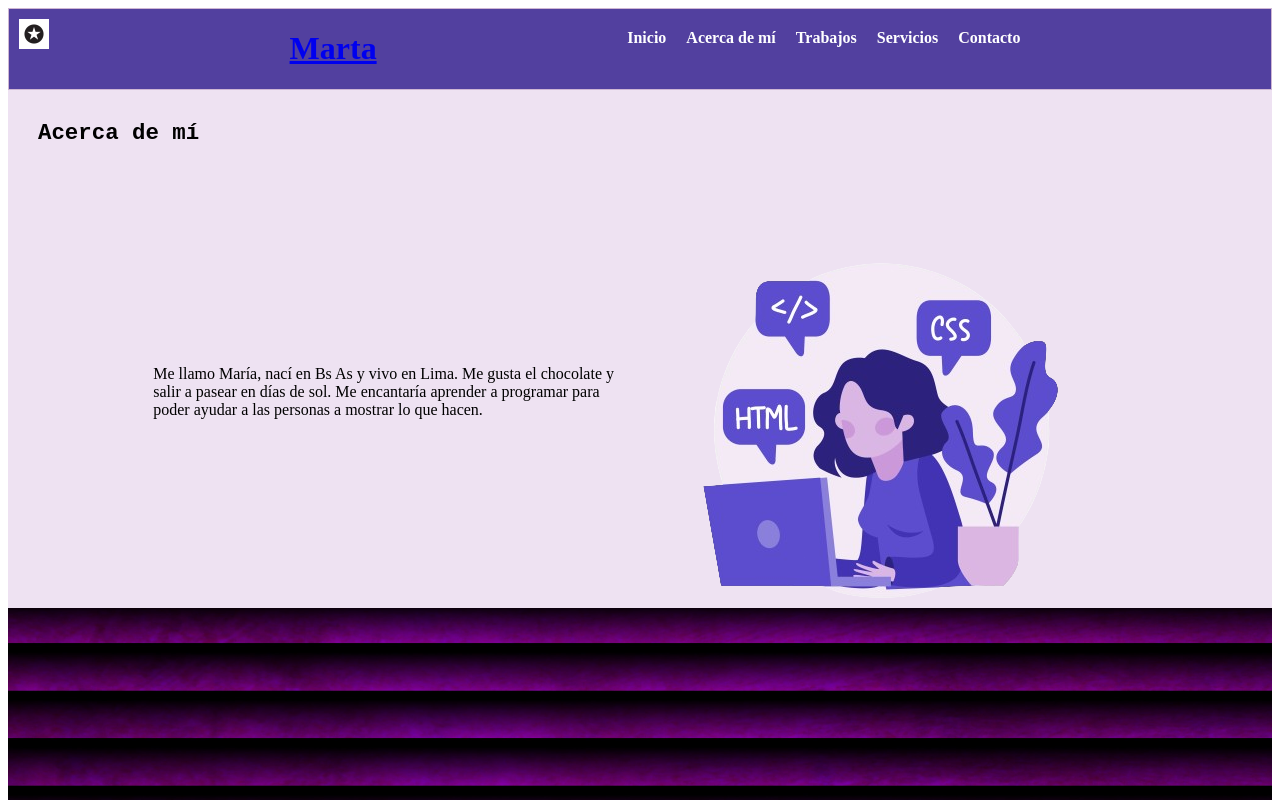
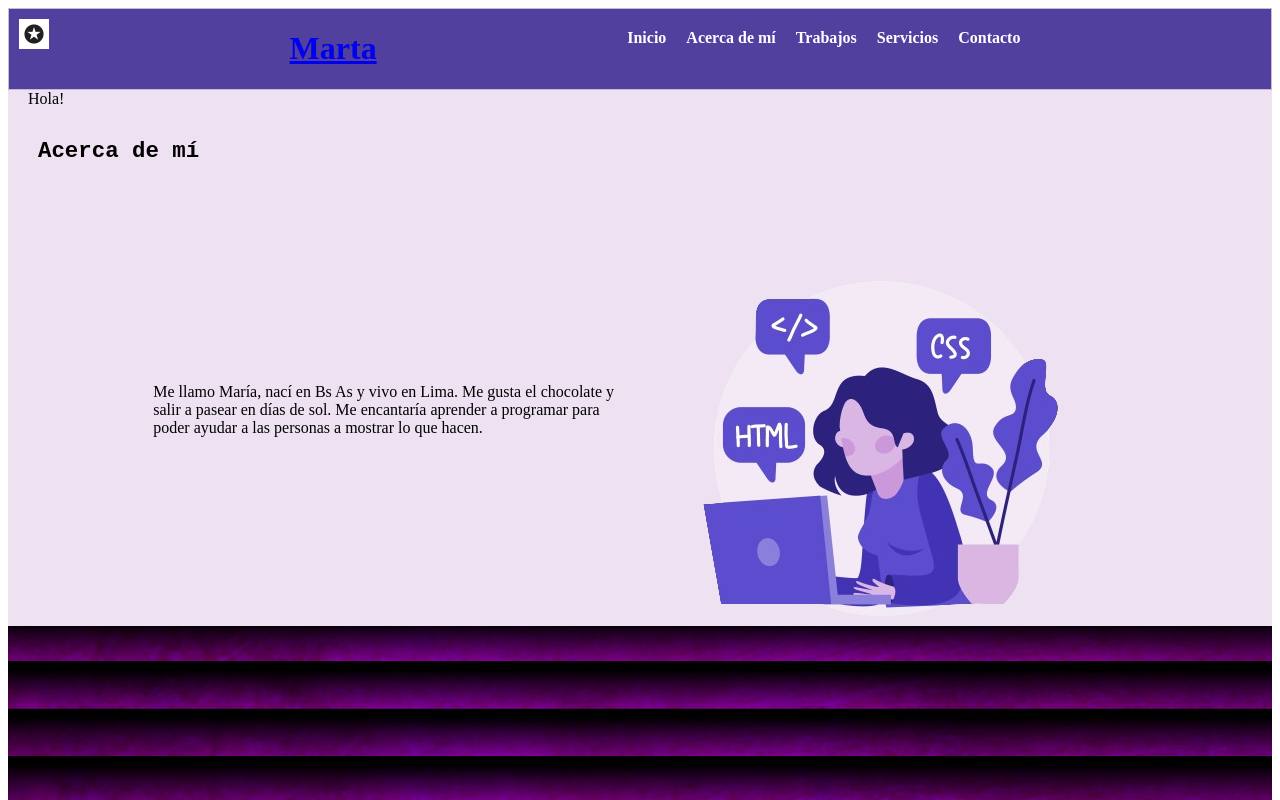
Before and after one commit to Belcm/miprimerapagina, a plain HTML site: page mi_primera_web/index.html in a window 1280 px wide. Shown: the top 800 px of the page. Drawn offline with Linux system fonts and the light colour scheme; a web font is replaced by a local one.

Commit message:
mi primera confirmación de actualización

```diff
--- a/mi_primera_web/index.html
+++ b/mi_primera_web/index.html
@@ -45,6 +45,7 @@
   </header>
 
     <main id="section-principal">
+      <div class="Greetings">Hola!</div>
       <div class="Yo"> <strong>Acerca de mí</strong></div>
       <div class="contenido">
         <p class="parrafo1">
--- a/mi_primera_web/style.css
+++ b/mi_primera_web/style.css
@@ -227,6 +227,10 @@ li{
     color: red;
 }
 
+.Greetings{
+    margin-left: 20px;
+}
+
 
 
 /* Estilos para pantallas más pequeñas (hasta 768px) */
```
